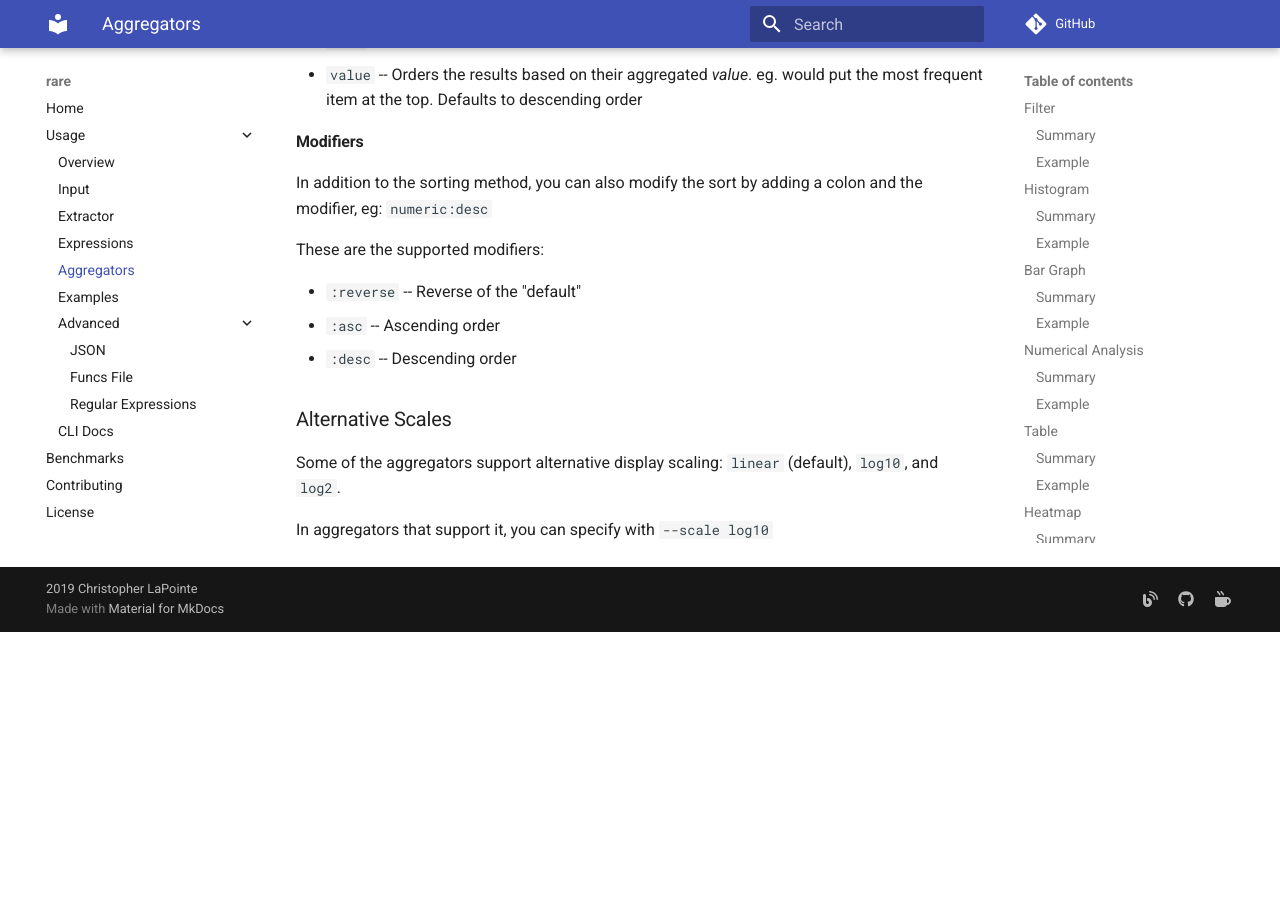
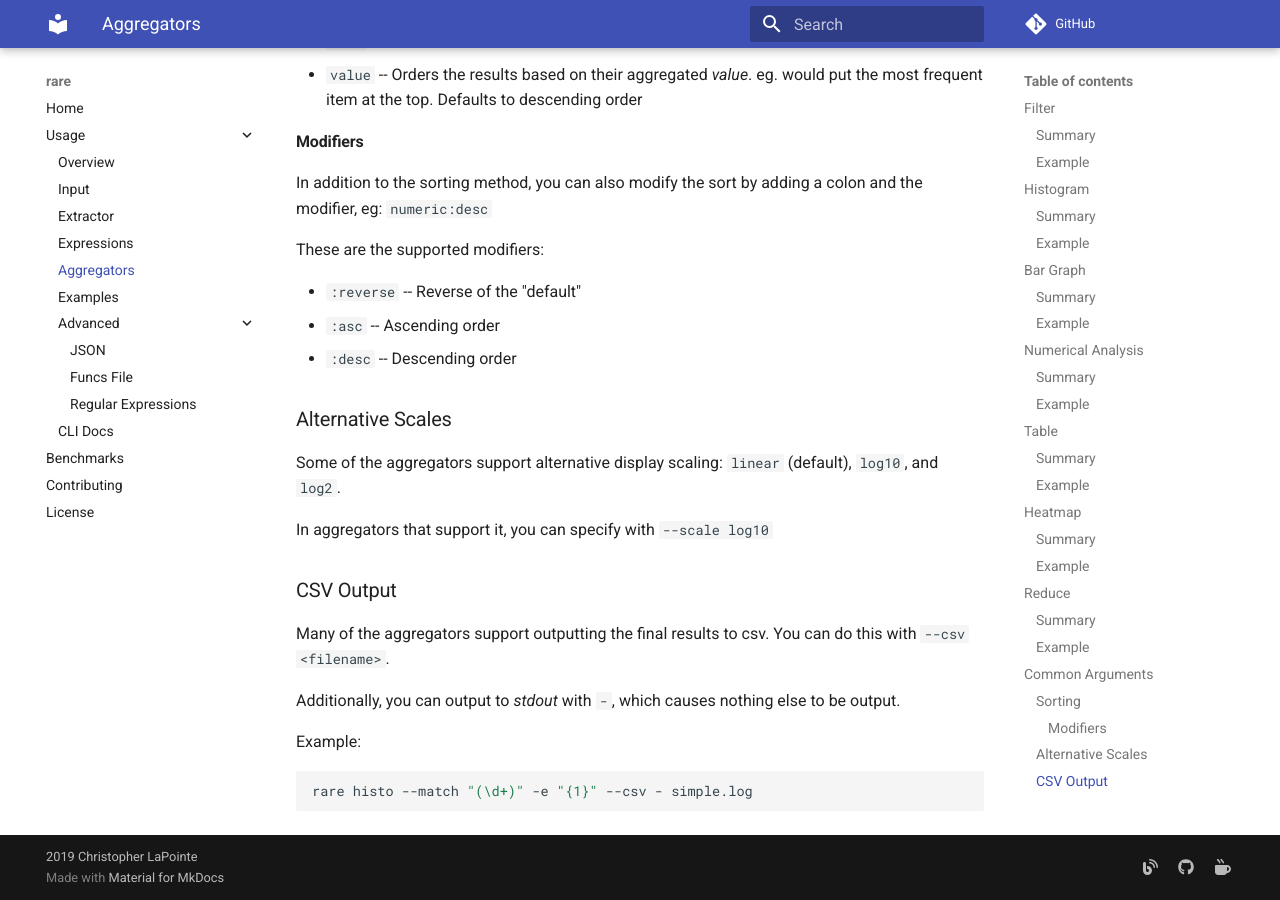
Before and after one commit to zix99/rare, an MkDocs documentation site: the page built from docs/usage/aggregators.md, in a window 1280 px wide and 900 px high, scrolled down 8640 px. Built offline with MkDocs 1.6.1 and Material for MkDocs 9.7.7, drawn with Linux system fonts in a browser that asks for light colours; comment, search, counter and statistics services are not loaded; before the commit the page ends 9272 px from its top, so only the background shows below that.

Commit message:
Mention CSV output in docs

````diff
--- a/docs/usage/aggregators.md
+++ b/docs/usage/aggregators.md
@@ -291,3 +291,17 @@ These are the supported modifiers:
 Some of the aggregators support alternative display scaling: `linear` (default), `log10`, and `log2`.
 
 In aggregators that support it, you can specify with `--scale log10`
+
+### CSV Output
+
+Many of the aggregators support outputting the final results to csv.  You can do this
+with `--csv <filename>`.
+
+Additionally, you can output to *stdout* with `-`, which causes nothing else to be
+output.
+
+Example:
+
+```bash
+rare histo --match "(\d+)" -e "{1}" --csv - simple.log
+```
````
